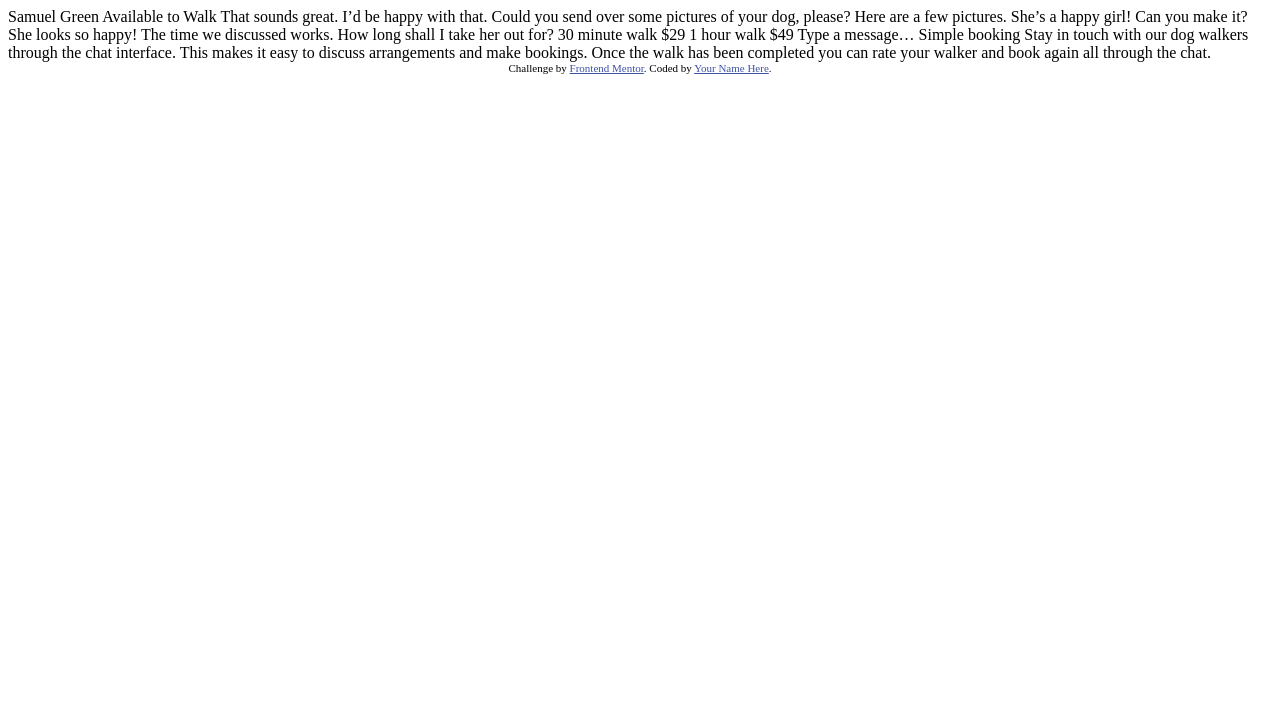
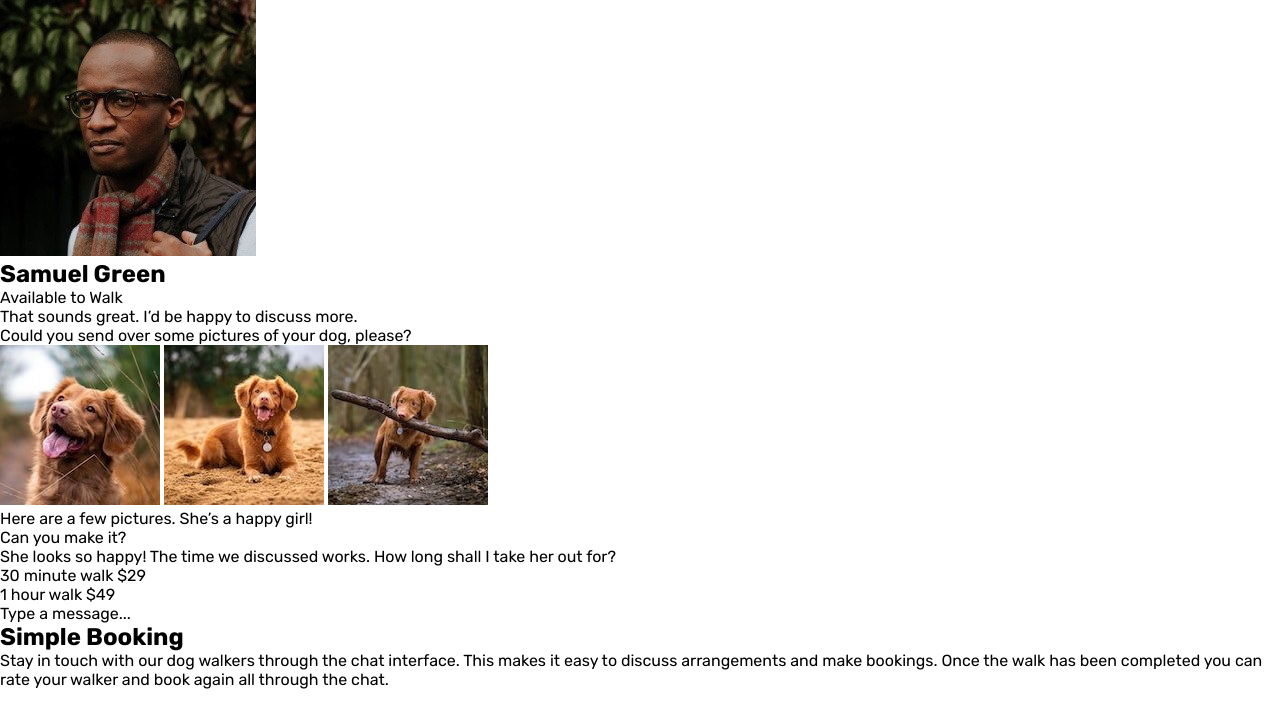
Before and after one commit to skyebrownh/chat-app-css-illustration, a plain HTML site: page index.html in a window 1280 px wide. Drawn offline with Linux system fonts and the light colour scheme.

Commit message:
html structure and style guide

```diff
--- a/index.html
+++ b/index.html
@@ -2,50 +2,79 @@
 <html lang="en">
 <head>
   <meta charset="UTF-8">
-  <meta name="viewport" content="width=device-width, initial-scale=1.0"> <!-- displays site properly based on user's device -->
+  <meta name="viewport" content="width=device-width, initial-scale=1.0">
 
   <link rel="icon" type="image/png" sizes="32x32" href="./images/favicon-32x32.png">
 
-  <title>Frontend Mentor | [Challenge Name Here]</title>
+  <title>Frontend Mentor | Chat App CSS Illustration</title>
 
-  <!-- Feel free to remove these styles or customise in your own stylesheet 👍 -->
-  <style>
-    .attribution { font-size: 11px; text-align: center; }
-    .attribution a { color: hsl(228, 45%, 44%); }
-  </style>
+  <link rel="stylesheet" href="style.css">
 </head>
 <body>
-
-  Samuel Green
-  Available to Walk
-
-  That sounds great. I’d be happy with that.
-
-  Could you send over some pictures of your dog, please?
-
-  Here are a few pictures. She’s a happy girl!
-
-  Can you make it?
-
-  She looks so happy! The time we discussed works. How long shall I take her out for?
-
-  30 minute walk
-  $29
-
-  1 hour walk
-  $49
-
-  Type a message…
-
-  Simple booking
-
-  Stay in touch with our dog walkers through the chat interface. This makes it easy to
-  discuss arrangements and make bookings. Once the walk has been completed you can rate
-  your walker and book again all through the chat.
-
-  <div class="attribution">
-    Challenge by <a href="https://www.frontendmentor.io?ref=challenge" target="_blank">Frontend Mentor</a>.
-    Coded by <a href="#">Your Name Here</a>.
-  </div>
+  <main>
+    <section class="phone">
+      <div class="message-header">
+        <div class="slight-angle-arrow-left">
+          <div class="arrow-top"></div>
+          <div class="arrow-bottom"></div>
+        </div>
+        <img src="./images/avatar.jpg" alt="Samuel Green">
+        <div class="message-header-content">
+          <h2>Samuel Green</h2>
+          <p>Available to Walk</p>
+        </div>
+        <div class="three-vertical-dots">
+          <div class="dot"></div>
+          <div class="dot"></div>
+          <div class="dot"></div>
+        </div>
+      </div>
+      <div class="message-body">
+        <div class="recipient">
+          <p>That sounds great. I’d be happy to discuss more.</p>
+        </div>
+        <div class="recipient">
+          <p>Could you send over some pictures of your dog, please?</p>
+        </div>
+        <div class="sender img-group">
+          <img src="./images/dog-image-1.jpg" alt="dog closeup with tongue out">
+          <img src="./images/dog-image-2.jpg" alt="dog laying down in the sand">
+          <img src="./images/dog-image-3.jpg" alt="dog holding a stick on a hiking trail">
+        </div>
+        <div class="sender">
+          <p>Here are a few pictures. She’s a happy girl!</p>
+        </div>
+        <div class="sender">
+          <p>Can you make it?</p>
+        </div>
+        <div class="recipient">
+          <p>She looks so happy! The time we discussed works. How long shall I take her out for?</p>
+        </div>
+        <div class="recipient money-selection">
+          <span class="radio"></span>
+          <span>30 minute walk</span>
+          <span class="amount">$29</span>
+        </div>
+        <div class="recipient money-selection">
+          <span class="radio"></span>
+          <span>1 hour walk</span>
+          <span class="amount">$49</p>
+        </div>
+        <div class="message-input">
+          <p>Type a message...</p>
+          <div class="send-message-button">
+            <div class="angle-arrow-right">
+              <div class="arrow-top"></div>
+              <div class="arrow-bottom"></div>
+            </div>
+          </div>
+        </div>
+      </div>
+    </section>
+    <section class="main-content">
+      <h1>Simple Booking</h1>
+      <p>Stay in touch with our dog walkers through the chat interface. This makes it easy to discuss arrangements and make bookings. Once the walk has been completed you can rate your walker and book again all through the chat.</p>
+    </section>
+  </main>
 </body>
 </html>
--- /dev/null
+++ b/style.css
@@ -0,0 +1,44 @@
+@import url('https://fonts.googleapis.com/css2?family=Rubik:wght@400;500;700&display=swap');
+
+:root {
+    /* TEXT */
+    /* sub-heading at the top of the app UI */
+    --pale-violet: hsl(276, 100%, 81%);
+    /* chat on the left */
+    --moderate-violet: hsl(276, 55%, 52%);
+    /* chat on the right */
+    --desaturated-dark-violet: hsl(271, 15%, 43%);
+    /* placeholder text */
+    --grayish-blue: hsl(206, 6%, 79%);
+    /* main heading */
+    --very-dark-desaturated-violet: hsl(271, 36%, 24%);
+    /* paragraph */
+    --dark-grayish-violet: hsl(270, 7%, 64%);
+
+    /* GRADIENTS */
+    --light-magenta: hsl(293, 100%, 63%);
+    --light-violet: hsl(264, 100%, 61%);
+
+    /* SECONDARY */
+    --white: hsl(0, 0%, 100%);
+    /* app background */
+    --light-grayish-violet: hsl(270, 20%, 96%);
+    /* submit button background */
+    --very-dark-desaturated-violet: hsl(271, 36%, 24%);
+    /* radio button outline */
+    --very-light-magenta: hsl(289, 100%, 72%);
+}
+
+/* global reset */
+* {
+    margin: 0;
+    padding: 0;
+    box-sizing: border-box;
+}
+
+/* base styles */
+body {
+    font-size: 16px;
+    font-family: 'Rubik', sans-serif;
+    min-height: 100vh;
+}
```
